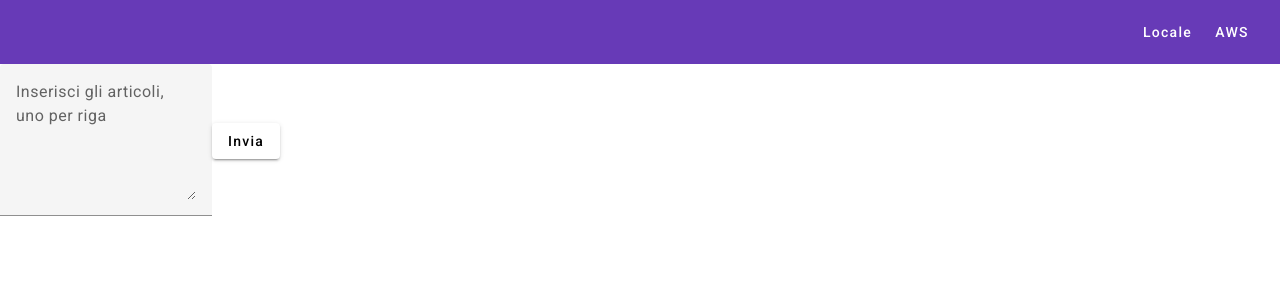
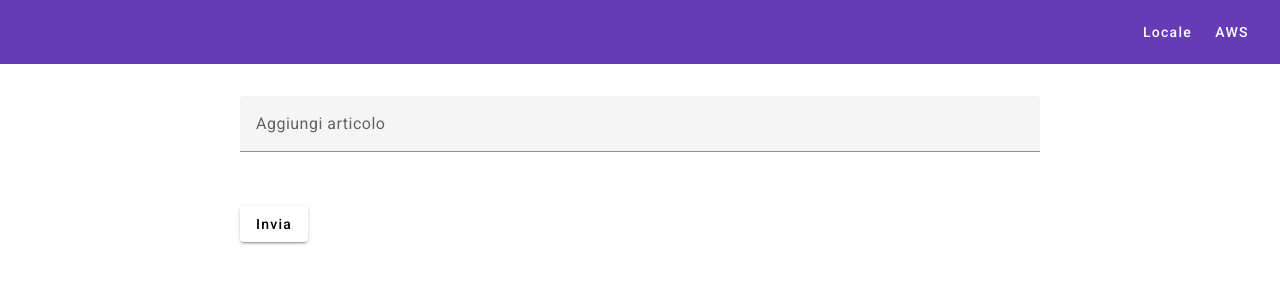
Before and after one commit to lurgoyf82/AngularSales, an Angular app: page / in a window 1280 px wide. Shown: the top 300 px of the page. Built offline with nearby package versions, Linux system fonts and the light colour scheme.

Commit message:
Improve cart form UI

```diff
--- a/src/app/components/cart-form/cart-form.component.css
+++ b/src/app/components/cart-form/cart-form.component.css
@@ -1,3 +1,32 @@
 .error {
   color: red;
 }
+
+.cart-form-container {
+  display: flex;
+  flex-direction: column;
+  align-items: center;
+  margin-top: 2rem;
+}
+
+.cart-form {
+  width: 70%;
+  max-width: 800px;
+}
+
+.full-width {
+  width: 100%;
+}
+
+.items-list {
+  width: 100%;
+  margin-bottom: 1rem;
+}
+
+.item-actions {
+  margin-left: auto;
+}
+
+.edit-input {
+  width: 100%;
+}
--- a/src/app/components/cart-form/cart-form.component.html
+++ b/src/app/components/cart-form/cart-form.component.html
@@ -1,7 +1,43 @@
-<mat-form-field appearance="fill">
-  <textarea matInput [formControl]="itemsControl" rows="5" placeholder="Inserisci gli articoli, uno per riga"></textarea>
-</mat-form-field>
-<button mat-raised-button type="button" (click)="submit()">Invia</button>
+<div class="cart-form-container">
+  <div class="cart-form">
+    <mat-form-field appearance="fill" class="full-width">
+      <input
+        matInput
+        [formControl]="lineControl"
+        (keyup.enter)="addItem()"
+        placeholder="Aggiungi articolo" />
+    </mat-form-field>
+
+    <mat-list class="items-list">
+      <mat-list-item *ngFor="let item of items; let i = index">
+        <ng-container *ngIf="editIndex !== i; else editField">
+          {{ item }}
+        </ng-container>
+        <ng-template #editField>
+          <input
+            matInput
+            class="edit-input"
+            [(ngModel)]="editValue"
+            (keyup.enter)="saveEdit(i)"
+            (blur)="saveEdit(i)" />
+        </ng-template>
+        <span class="item-actions">
+          <button mat-icon-button (click)="startEdit(i)" *ngIf="editIndex !== i">
+            <mat-icon>edit</mat-icon>
+          </button>
+          <button mat-icon-button (click)="saveEdit(i)" *ngIf="editIndex === i">
+            <mat-icon>check</mat-icon>
+          </button>
+          <button mat-icon-button color="warn" (click)="deleteItem(i)">
+            <mat-icon>delete</mat-icon>
+          </button>
+        </span>
+      </mat-list-item>
+    </mat-list>
+
+    <button mat-raised-button type="button" (click)="submit()">Invia</button>
+  </div>
+</div>
 <div *ngIf="loading">Caricamento...</div>
 <div *ngIf="error" class="error">
   {{ error }}<span *ngIf="errorDetail"> - {{ errorDetail }}</span>
--- a/src/app/components/cart-form/cart-form.component.ts
+++ b/src/app/components/cart-form/cart-form.component.ts
@@ -1,20 +1,34 @@
 import { Component } from '@angular/core';
 import { CommonModule } from '@angular/common';
-import { ReactiveFormsModule, FormControl } from '@angular/forms';
+import { ReactiveFormsModule, FormControl, FormsModule } from '@angular/forms';
 import { MatInputModule } from '@angular/material/input';
 import { MatButtonModule } from '@angular/material/button';
+import { MatIconModule } from '@angular/material/icon';
+import { MatListModule } from '@angular/material/list';
 import { CartService, CartResponse } from '../../services/cart.service';
 import { HttpErrorResponse } from '@angular/common/http';
 
 @Component({
   selector: 'app-cart-form',
   standalone: true,
-  imports: [CommonModule, ReactiveFormsModule, MatInputModule, MatButtonModule],
+  imports: [
+    CommonModule,
+    ReactiveFormsModule,
+    FormsModule,
+    MatInputModule,
+    MatButtonModule,
+    MatIconModule,
+    MatListModule
+  ],
   templateUrl: './cart-form.component.html',
   styleUrl: './cart-form.component.css'
 })
 export class CartFormComponent {
   itemsControl = new FormControl('', { nonNullable: true });
+  lineControl = new FormControl('', { nonNullable: true });
+  items: string[] = [];
+  editIndex = -1;
+  editValue = '';
   response?: CartResponse;
   loading = false;
   error?: string;
@@ -22,12 +36,48 @@ export class CartFormComponent {
 
   constructor(private cartService: CartService) {}
 
+  addItem(): void {
+    const value = this.lineControl.value.trim();
+    if (!value) {
+      return;
+    }
+    this.items.push(value);
+    this.updateItemsControl();
+    this.lineControl.setValue('');
+  }
+
+  startEdit(index: number): void {
+    this.editIndex = index;
+    this.editValue = this.items[index];
+  }
+
+  saveEdit(index: number): void {
+    const value = this.editValue.trim();
+    if (value) {
+      this.items[index] = value;
+    }
+    this.editIndex = -1;
+    this.editValue = '';
+    this.updateItemsControl();
+  }
+
+  deleteItem(index: number): void {
+    this.items.splice(index, 1);
+    this.updateItemsControl();
+  }
+
+  private updateItemsControl(): void {
+    this.itemsControl.setValue(this.items.join('\n'));
+  }
+
   submit(): void {
-    const text = this.itemsControl.value;
-    const items = text
-      .split('\n')
-      .map((v) => v.trim())
-      .filter((v) => v);
+    let items = [...this.items];
+    if (items.length === 0) {
+      items = this.itemsControl.value
+        .split('\n')
+        .map((v) => v.trim())
+        .filter((v) => v);
+    }
     this.loading = true;
     this.error = undefined;
     this.errorDetail = undefined;
```
